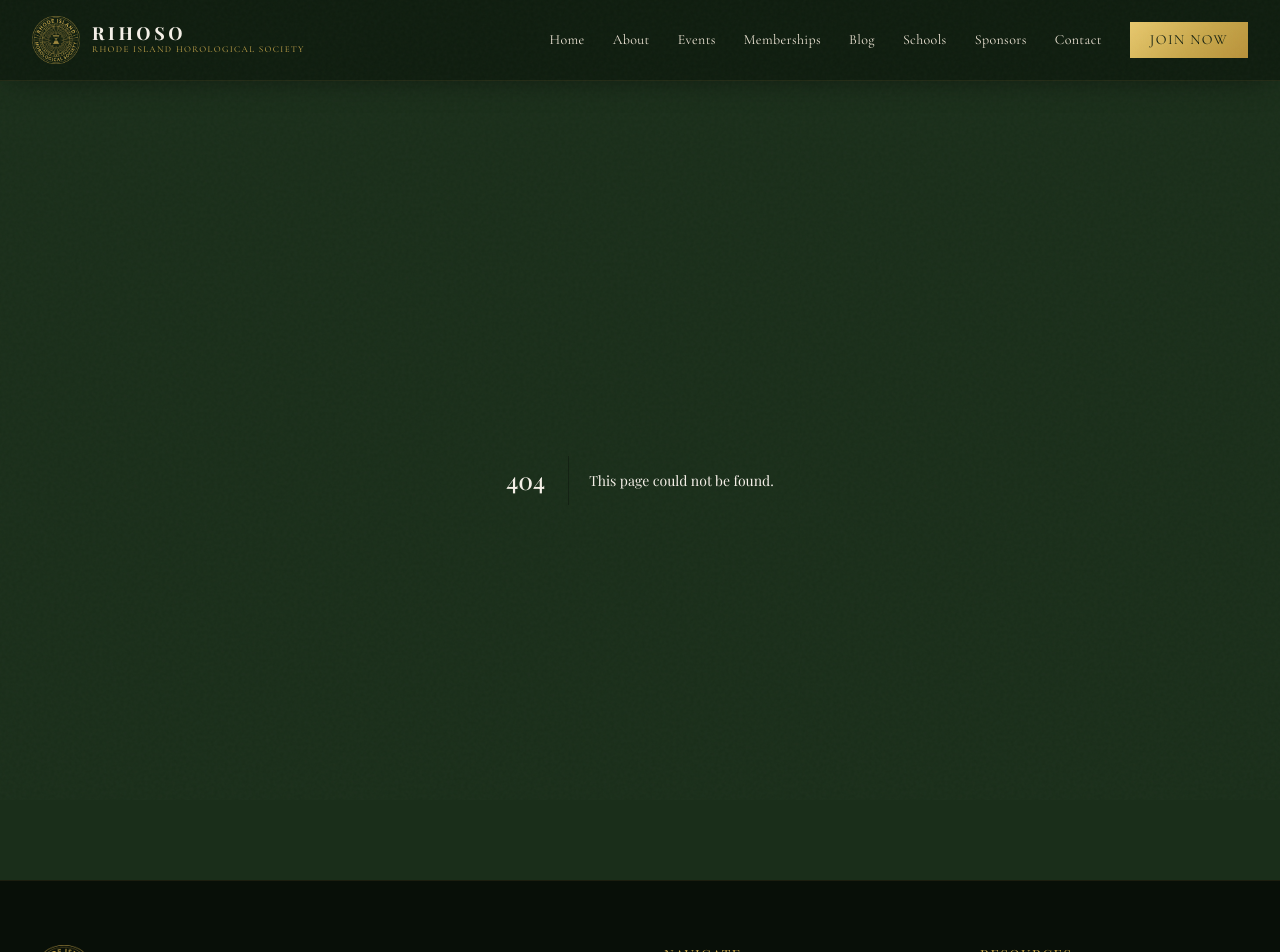
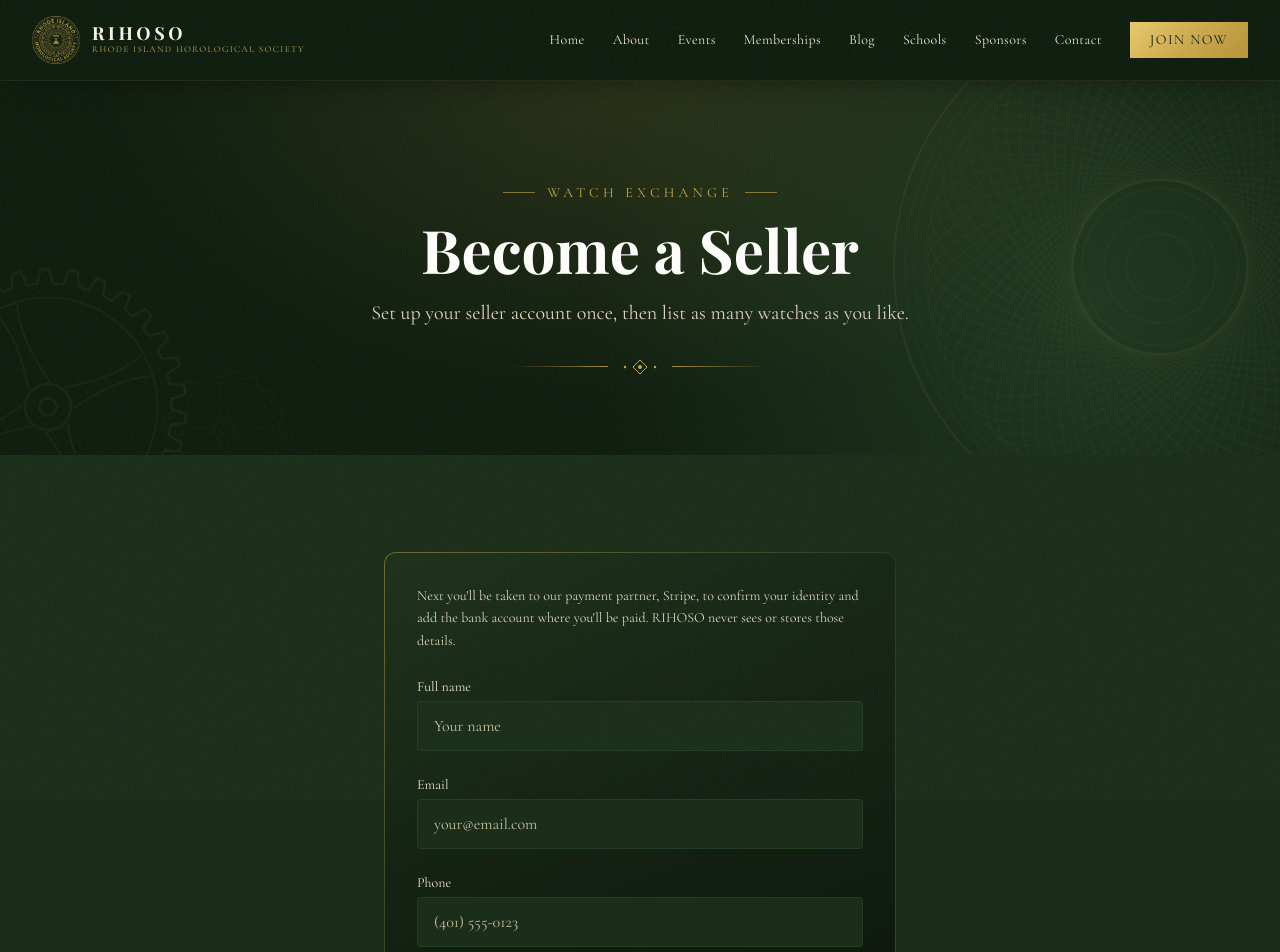
Before and after one commit to brandonsalomon-ui/rihoso-website, a Next.js app: page /marketplace/sell in a window 1280 px wide. Before the commit this address had no page. Shown: the top 952 px of the page. Built offline with nearby package versions, Linux system fonts and the light colour scheme; a web font is replaced by a local one.

Commit message:
Watch Exchange: become a seller page

```diff
--- /dev/null
+++ b/src/app/marketplace/sell/page.tsx
@@ -0,0 +1,30 @@
+import type { Metadata } from "next";
+import PageHero from "@/components/PageHero";
+import SellerSignup from "@/components/SellerSignup";
+
+export const metadata: Metadata = {
+  title: "Sell a Watch",
+  description: "Set up your RIHOSO Watch Exchange seller account.",
+};
+
+export default function SellPage({ searchParams }: { searchParams: { error?: string } }) {
+  return (
+    <>
+      <PageHero
+        eyebrow="Watch Exchange"
+        title="Become a Seller"
+        subtitle="Set up your seller account once, then list as many watches as you like."
+      />
+      <section className="py-20 sm:py-24 bg-forest-800">
+        <div className="max-w-xl mx-auto px-4 sm:px-6 lg:px-8">
+          {searchParams.error === "link" && (
+            <p className="mb-8 text-sm text-red-300 bg-red-900/30 border border-red-400/30 rounded px-4 py-3" role="alert">
+              That sign-up link is no longer valid. Please start again below.
+            </p>
+          )}
+          <SellerSignup />
+        </div>
+      </section>
+    </>
+  );
+}
```
